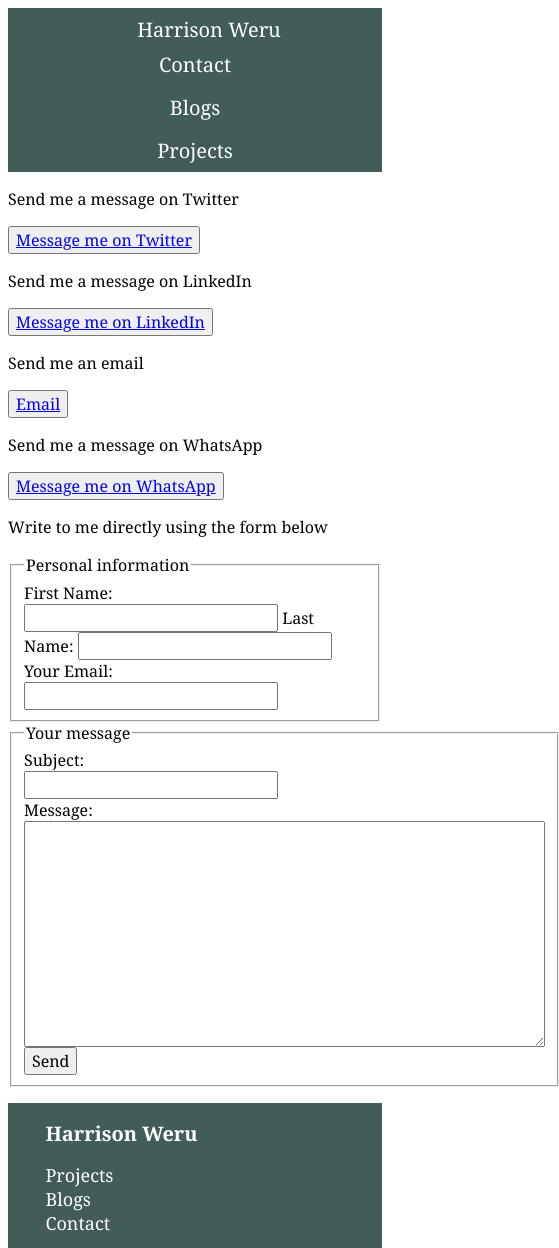
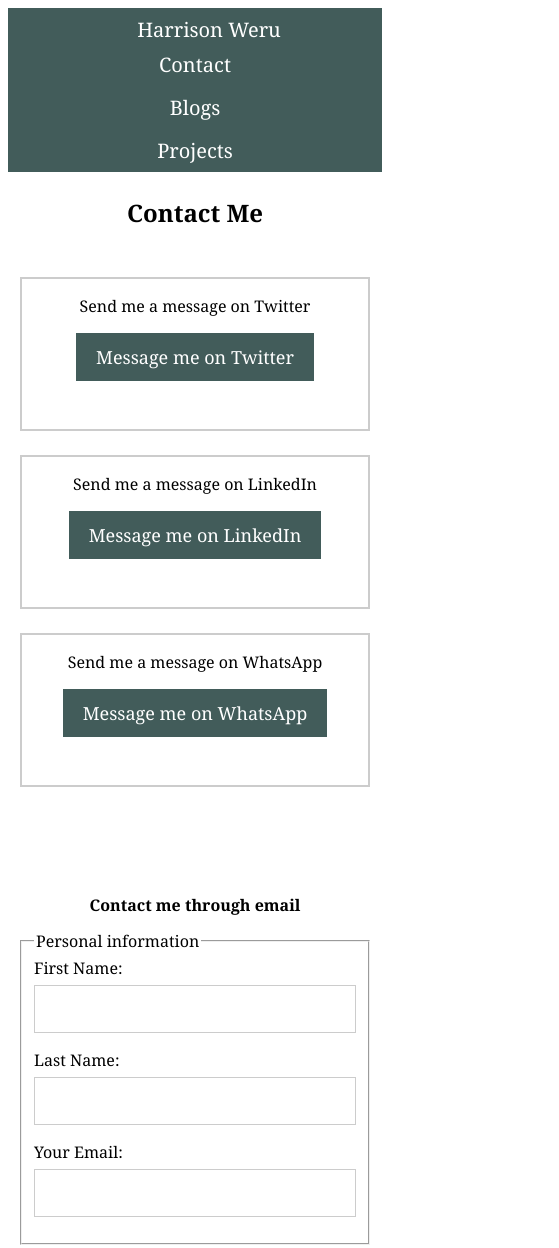
Before and after one commit to WeruHarrison/portfolio, a plain HTML site: page contact.html in a window 390 px wide. Shown: the top 1248 px of the page, 559 px wide, since content can reach past the window. Drawn offline with Linux system fonts and the light colour scheme.

Commit message:
Added css to style the homepage and contact page

```diff
--- a/contact.html
+++ b/contact.html
@@ -21,65 +21,62 @@
         </nav>
     </div>
 
-
     <div>
-
-<div>
-<p>Send me a message on Twitter</p>
-<button><a href="www.twitter.com/weru_harim">Message me on Twitter</a>
+        <h1 style="text-align: center; font-size: 1.5em; margin: 12px; padding: 12px;">Contact Me</h1>
     </div>
 
-<div>
-<p>Send me a message on LinkedIn</p>
-<button><a href="www.linkedin.com/weru_harim">Message me on LinkedIn</a>
+    <div class="contact-cards">
+        <div class="flex-card-item-left">
+            <p>Send me a message on Twitter</p>
+            <button class="contact-buttons"><a href="www.twitter.com/weru_harim" style="padding: 0;">Message me on Twitter</a>
         </div>
 
-<div>
-<p>Send me an email</p>
-<button><a href="mailto::weruharim@gmail.com">Email</a>
+        <div class="flex-card-item-middle">
+            <p>Send me a message on LinkedIn</p>
+            <button class="contact-buttons"><a href="www.linkedin.com/weru_harim" style="padding: 0;">Message me on LinkedIn</a>
         </div>
 
+        <div class="flex-card-item-right">
+            <p>Send me a message on WhatsApp</p>
+            <button class="contact-buttons"><a href="https://wa.me/+254742495731" style="padding: 0;">Message me on WhatsApp</a>
+        </div>
     </div>
 
-<div> <!-- This should occuppy a width similar to that of the three combined sections and it should be blinking -->
-<p>Send me a message on WhatsApp</p>
-<button><a href="https://wa.me/+254742495731">Message me on WhatsApp</a>
+
+
+    <div class="main-content" style="margin-top: 72px;">
+        <form method="POST" action="mailto::weruharim@gmail.com">
+            <div>
+                <h2 style="text-align: center;">Contact me through email</h2>
             </div>
 
-<div>
-<form method="POST" action="mailto::weruharim@gmail.com">
-
-<div>
-<p>Write to me directly using the form below</p>
-</div>
-
-<fieldset>
+            <fieldset style="margin-bottom: 20px;">
                 <legend>Personal information</legend>
 
                 <div>
                     <label for="fname">First Name: </label>
-<input type="text" id="fname" name="fname">
+                    <input type="text" id="fname" name="fname"> <br>
 
                     <label for="lname">Last Name: </label>
-<input type="text" id="lname" name="lname">
+                    <input type="text" id="lname" name="lname"> <br>
 
                     <label for="email">Your Email: </label>
-<input type="email" id="email" name="email"><br>
+                    <input type="email" id="email" name="email">
                 </div>
             </fieldset>
 
-<fieldset>
+            <fieldset style="margin-top: 20px;">
                 <legend>Your message</legend>
                 <div>
                     <label for="subject">Subject: </label><br>
-<input type="text" id="subject" name="subject"><br>
+                    <input type="text" id="subject" name="subject" style="width: 80%;"><br>
 
                     <label for="message">Message: </label><br>
-<textarea id="message" name="message" rows="10" cols="50"></textarea><br>
+                    <textarea id="message" name="message" rows="10" cols="50" style="width: 100%;"></textarea><br>
                 </div>
 
-<div>
-<input type="submit" value="Send" id="submit">
+                <div style="text-align: center;">
+                    <input type="submit" value="Send Email" id="submit">
                 </div>
             </fieldset>
         </form>
@@ -112,5 +109,4 @@
         </div>
     </footer>
 </body>
-
 </html>
--- a/static/style.css
+++ b/static/style.css
@@ -3,6 +3,52 @@
     font-size: 16px;
 }
 
+.hero {
+    display: flex;
+    flex-wrap: wrap;
+    width: 100%;
+    margin-top: 8px;
+    padding: 0 20px 0 0;
+}
+
+.flex-hero-item-left,
+.flex-hero-item-right {
+    flex: 1; /* Equal width for all hero items */
+    padding-right: 4%; /* Adding padding for spacing between items */
+}
+
+#hero-content {
+    margin-top: 150px;
+}
+
+@media screen and (max-width: 600px) {
+    .flex-hero-item-left,
+    .flex-hero-item-right {
+        flex: 100%;
+    }
+}
+
+.main-content {
+    max-width: 60%;
+    margin: 12px auto;
+    padding: 10px;
+}
+
+.main-content h2 {
+    text-align: center;
+}
+
+.main-content p {
+    text-align: justify;
+}
+
+@media screen and (max-width: 600px) {
+    .main-content {
+        max-width: 100%;
+    }
+}
+
+/*Style the navigation bar for the whole website*/
 nav a:hover {
     background-color: #FFFBC7;
     color: #000000;
@@ -17,6 +63,8 @@ nav, footer {
     overflow: hidden;
     background-color: #425C5A;
     color: #FFFFFF;
+    max-width: 100%;
+    margin: auto;
 }
 
 nav ul {
@@ -64,6 +112,7 @@ nav li a {
     }
 }
 
+/* Style for the footer for whole website*/
 .footer {
     display: flex;
     flex-wrap: wrap;
@@ -110,5 +159,93 @@ footer a:active {
     .flex-footer-item-middle,
     .flex-footer-item-right {
         flex: 100%;
+        text-align: center;
     }
 }
+
+/* Style inputs in contact form*/
+input[type=text], text, select, textarea {
+    width: 40%;
+    padding: 12px;
+    border: 1px solid #ccc;
+    margin-top: 6px;
+    margin-bottom: 16px;
+    resize: vertical;
+}
+
+input[type=email] {
+    width: 40%;
+    padding: 12px;
+    border: 1px solid #ccc;
+    margin-top: 6px;
+    margin-bottom: 16px;
+    resize: vertical;
+}
+
+input[type=submit] {
+    background-color: #425C5A;
+    color: white;
+    padding: 12px 20px;
+    border: none;
+    cursor: pointer;
+}
+
+input[type=submit]:hover {
+    background-color: #FFFBC7;
+    color: #000000;
+}
+
+@media screen and (max-width: 600px) {
+    input[type=text], text, select, textarea {
+        width: 100%;
+    }
+    input[type=email] {
+        width: 100%;
+    }
+}
+
+/*Style contact cards in contact form*/
+.contact-cards {
+    display: flex;
+    flex-wrap: wrap;
+    width: 100%;
+    margin: 24px 0 48px 0;
+}
+
+.flex-card-item-left,
+.flex-card-item-middle,
+.flex-card-item-right {
+    flex: 1; /* Equal width for all footer items */
+    text-align: justified;
+    padding: 0 10%; /* Adding padding for spacing between items */
+    margin: 12px 12px;
+    border: 2px solid #ccc;
+}
+
+.contact-buttons,
+.contact-buttons a {
+    background-color: #425C5A;
+    color: #FFFFFF;
+    padding: 12px 20px;
+    border: none;
+    text-decoration: none;
+    font-size: 18px;
+    margin-bottom: 48px;
+}
+
+.contact-buttons:hover,
+.contact-buttons:hover a {
+    background-color: #FFFBC7;
+    color: #000000;
+}
+
+
+/*Making the contact cards responsive*/
+@media (max-width: 600px) {
+    .flex-card-item-left,
+    .flex-card-item-middle,
+    .flex-card-item-right {
+        flex: 100%;
+        text-align: center;
+    }
+}
```
Also changed, not shown: index.html (+10 -8 lines), pictures/lion.jpeg (added), 3 other files. Lines whose indentation alone changed are shown as unchanged.
